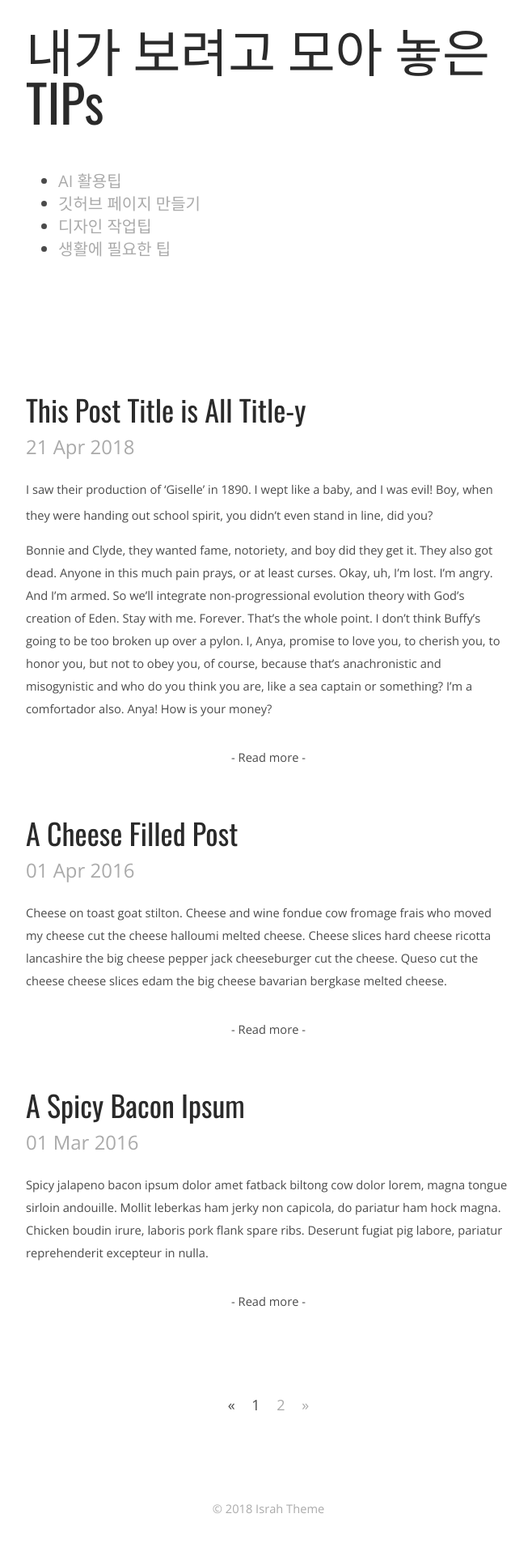
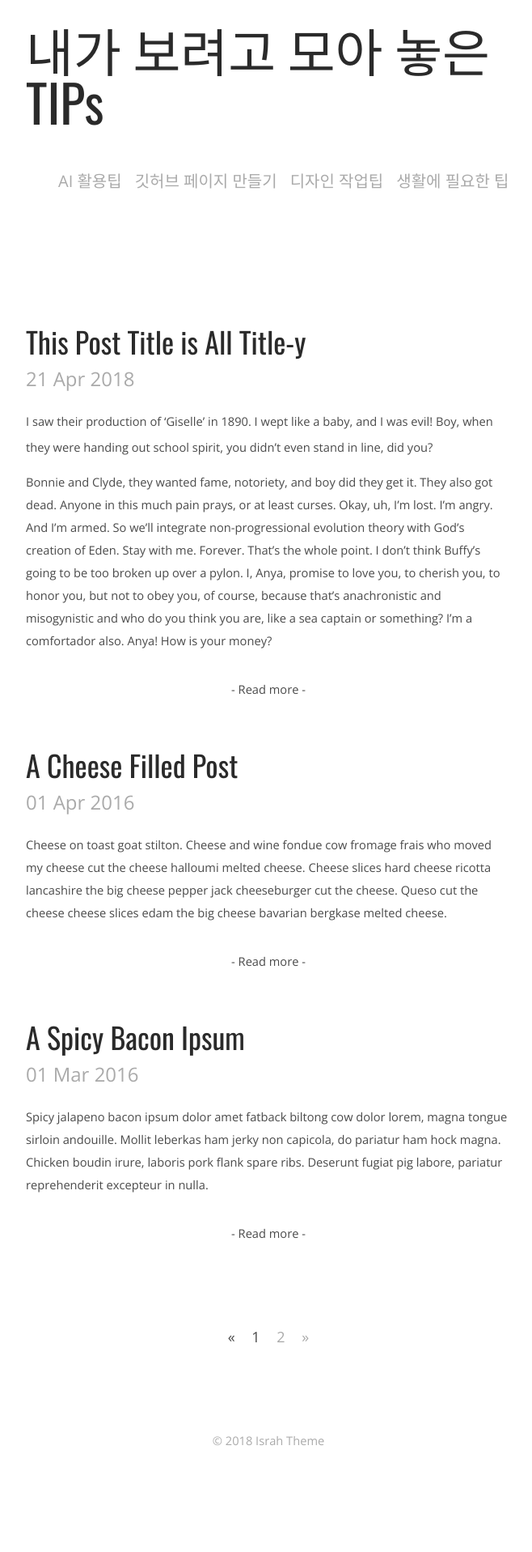
Before and after one commit to uhooaha/uhooaha.github.io, a Jekyll site: the page built from index.html, in a window 1280 px wide. Shown: the whole page at 81% size, without its empty margins (308-966 px from the left). Built offline with Jekyll 4.4.1, drawn with Linux system fonts in a browser that asks for light colours; nearby versions of some CDN libraries; the list of posts is cut into pages by our own code; after the commit the page ends 1833 px from its top, so only the background shows below that.

Commit message:
css modified

```diff
--- a/_includes/topbar.html
+++ b/_includes/topbar.html
@@ -13,7 +13,7 @@
                 {% endif %}
             {% endfor %}
 
-            <ul>
+            <ul class="category">
                 <li><a href="/category/tip-ai-usage">AI 활용팁</a></li>
                 <li><a href="/category/tip-github">깃허브 페이지 만들기</a></li>
                 <li><a href="/category/tip-design">디자인 작업팁</a></li>
--- a/_sass/topbar.scss
+++ b/_sass/topbar.scss
@@ -29,6 +29,14 @@
       margin-top: 48px;
       font-size: 20px;
       text-align: left;
+
+      ul {
+        width:100%;
+        display: flex;
+        justify-content: flex-start;
+        gap:1rem;
+      }
+      ul > li {list-style-type: none;}
     }
     .navlink {
       color: $dark-color;
```
